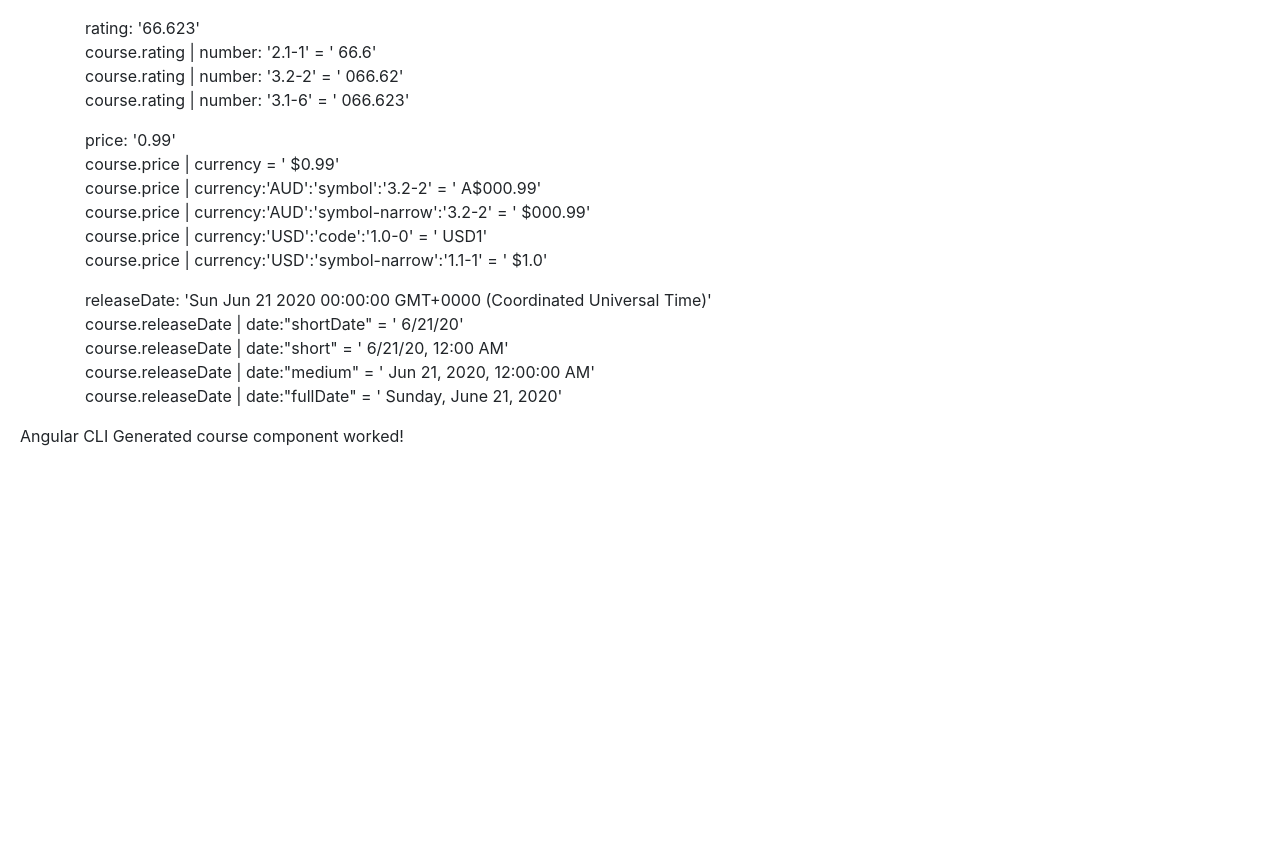
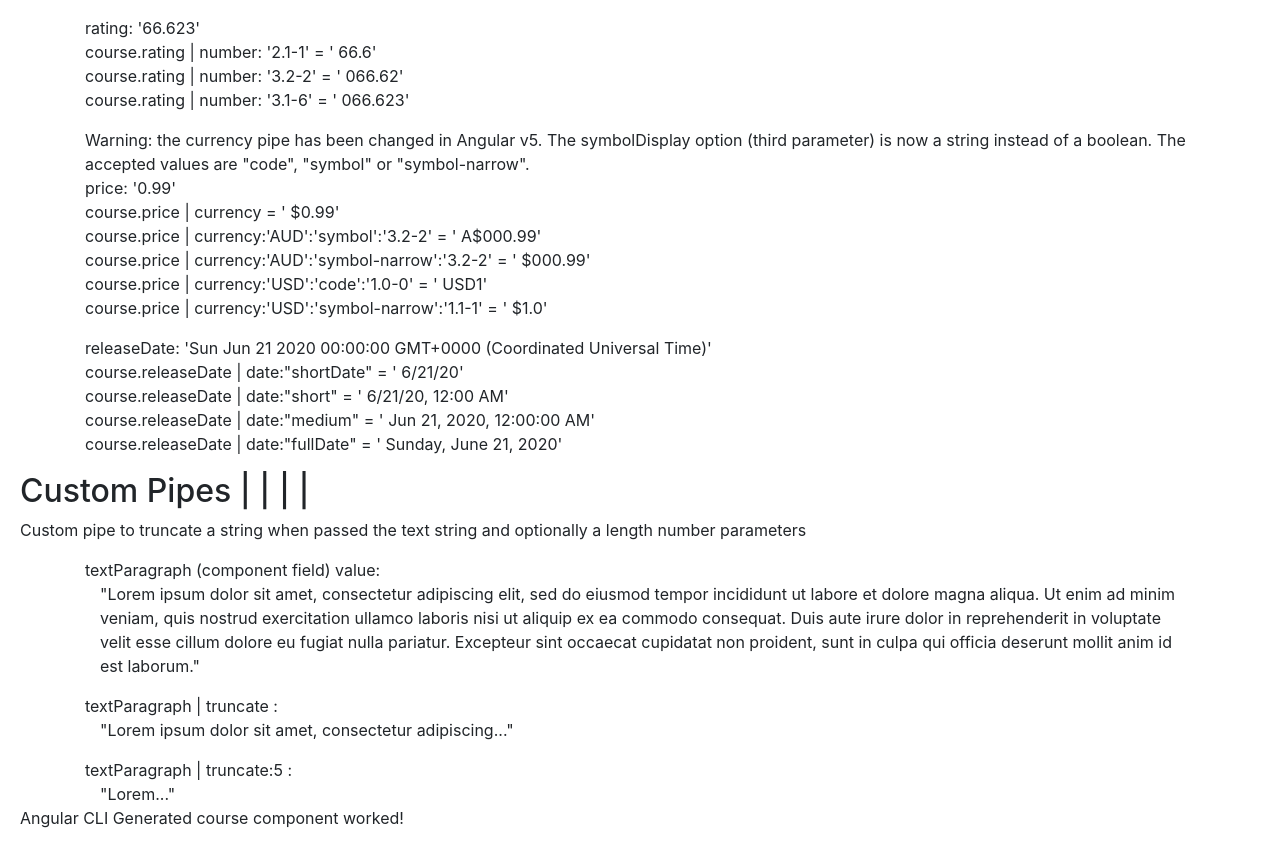
Before and after one commit to clgrogan/AngularHelloWorld, an Angular app: page / in a window 1280 px wide. Shown: the part 1289-2155 px from the top of the page. Before the commit the page ends 1773 px from the top, so only its background shows below. Built offline with nearby package versions, Linux system fonts and the light colour scheme.

Commit message:
Custom pipe implemented.

```diff
--- a/src/app/app.module.ts
+++ b/src/app/app.module.ts
@@ -6,12 +6,15 @@
 import { CourseComponent } from "./course/course.component"; // Generated via angular CLI
 import { CoursesService } from "./courses.service";
 import { FormsModule } from "@angular/forms";
+import { TruncatePipe } from "./truncate.pipe";
 
 @NgModule({
   declarations: [
+    // declarations includes custom components and pipes.
     AppComponent,
     CoursesComponent, // Component Class Name. In VS Code using auto complete added import above.
     CourseComponent, // Generated via Angular CLI
+    TruncatePipe, // Registration of the custom pipe
   ],
   imports: [BrowserModule, FormsModule],
   providers: [
--- a/src/app/courses.component.html
+++ b/src/app/courses.component.html
@@ -123,7 +123,9 @@
     {{ course.rating | number: "3.1-6" }}'
   </p>
   <p>
-    <!-- Warning: the currency pipe has been changed in Angular v5. The symbolDisplay option (third parameter) is now a string instead of a boolean. The accepted values are "code", "symbol" or "symbol-narrow". -->
+    Warning: the currency pipe has been changed in Angular v5. The symbolDisplay
+    option (third parameter) is now a string instead of a boolean. The accepted
+    values are "code", "symbol" or "symbol-narrow". <br />
     price: '{{ course.price }}'<br />
     course.price | currency = '
     {{ course.price | currency }}'
@@ -156,3 +158,22 @@
     {{ course.releaseDate | date: "fullDate" }}'
   </p>
 </section>
+
+<h2>Custom Pipes | | | |</h2>
+Custom pipe to truncate a string when passed the text string and optionally a
+length number parameters
+<p></p>
+<section class="container">
+  textParagraph (component field) value:
+  <div class="container">"{{ textParagraph }}"</div>
+</section>
+<p></p>
+<section class="container">
+  textParagraph | truncate :
+  <div class="container">"{{ textParagraph | truncate }}"</div>
+</section>
+<p></p>
+<section class="container">
+  textParagraph | truncate:5 :
+  <div class="container">"{{ textParagraph | truncate: 5 }}"</div>
+</section>
--- a/src/app/courses.component.ts
+++ b/src/app/courses.component.ts
@@ -43,6 +43,8 @@
     price: 0.99,
     releaseDate: new Date(2020, 5, 21),
   };
+  textParagraph =
+    "Lorem ipsum dolor sit amet, consectetur adipiscing elit, sed do eiusmod tempor incididunt ut labore et dolore magna aliqua. Ut enim ad minim veniam, quis nostrud exercitation ullamco laboris nisi ut aliquip ex ea commodo consequat. Duis aute irure dolor in reprehenderit in voluptate velit esse cillum dolore eu fugiat nulla pariatur. Excepteur sint occaecat cupidatat non proident, sunt in culpa qui officia deserunt mollit anim id est laborum.";
 
   // Dependency injection for constructor.
   constructor(service: CoursesService) {
--- /dev/null
+++ b/src/app/truncate.pipe.ts
@@ -0,0 +1,13 @@
+import { Pipe, PipeTransform } from "@angular/core";
+
+@Pipe({
+  name: "truncate", // the name is the keyword used to access the custom pipe
+})
+export class TruncatePipe implements PipeTransform {
+  transform(value: string, maxLength?: number) {
+    if (!value) return null;
+
+    const actualLength = maxLength ? maxLength : 50;
+    return value.substr(0, actualLength) + "...";
+  }
+}
```
